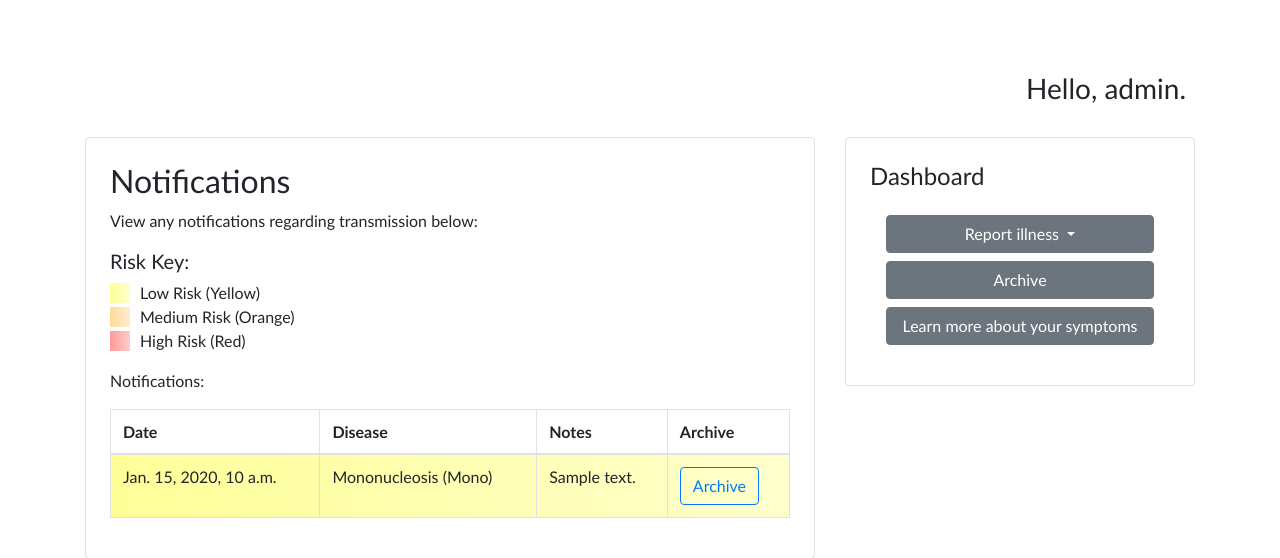
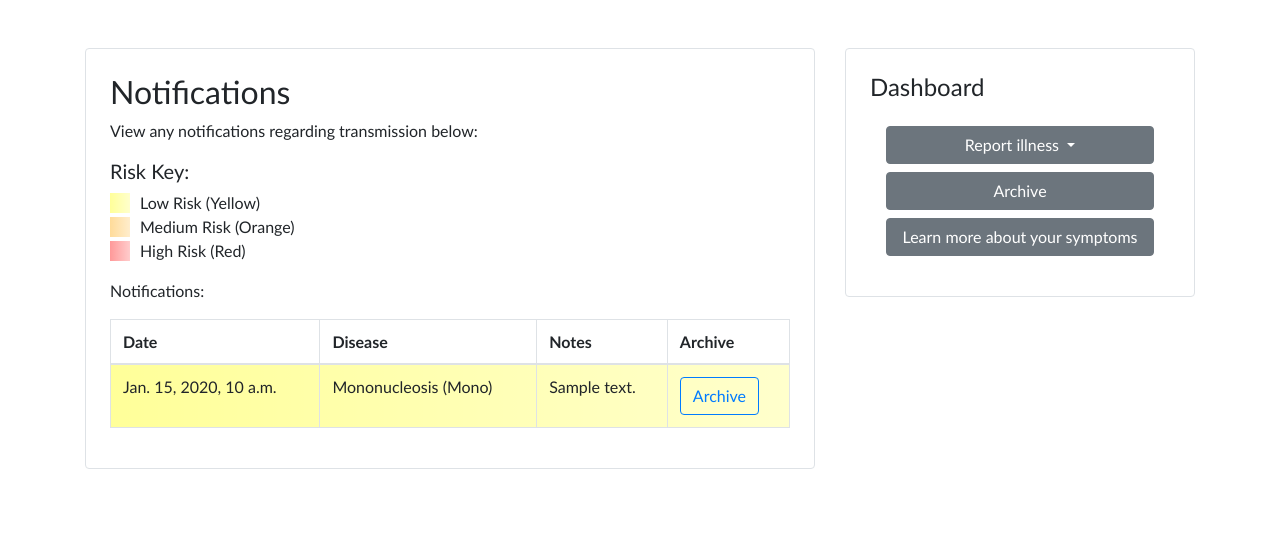
Before and after one commit to MatthewELucio/ContactTracingAppHooHacks, a Django app: template App/templates/index.html in a window 1280 px wide. Shown: the part 92-650 px from the top of the page. Run offline with Django 4.2, Linux system fonts and the light colour scheme; the template is opened without the code that fills it: values that come from a table or form of the project are taken from there, others are empty; a user stored in the database is signed in; data comes from the database, SQL or seed files in the repository; tables that the repository leaves empty hold one stand-in row (values such as "Sample post"); some libraries are stand-ins or nearby versions.

Commit message:
UI index changes

```diff
--- a/App/templates/index.html
+++ b/App/templates/index.html
@@ -3,9 +3,6 @@
 {% block content %}
 
 <div class="container mt-5">
-    <div class="row d-flex justify-content-end p-4">
-        <h3>Hello, {{ user.username }}.</h3>
-    </div>
     <div class="row">
         <div class="col-lg-8 col-md-7">
             <div class="content-box p-4 border rounded">
```
